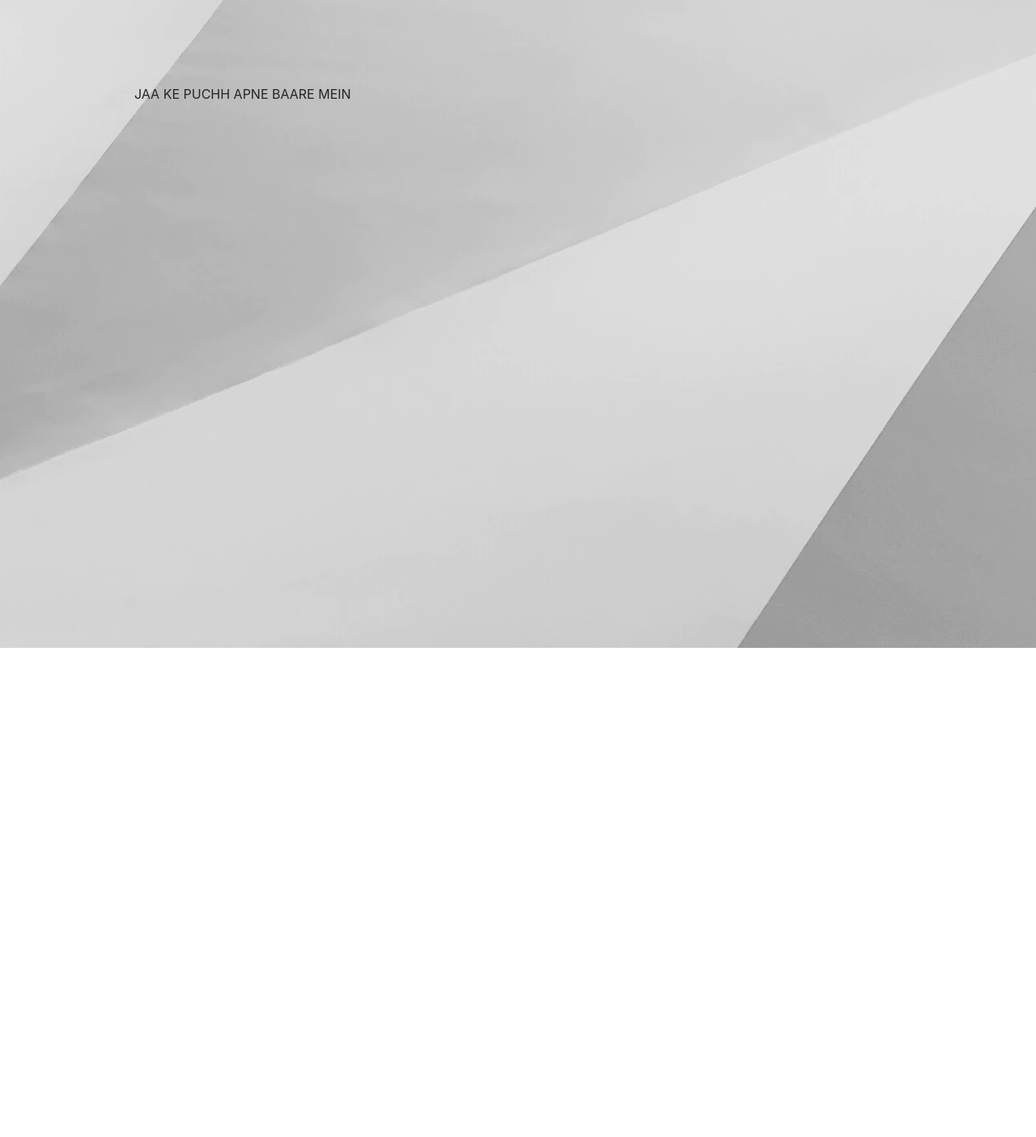
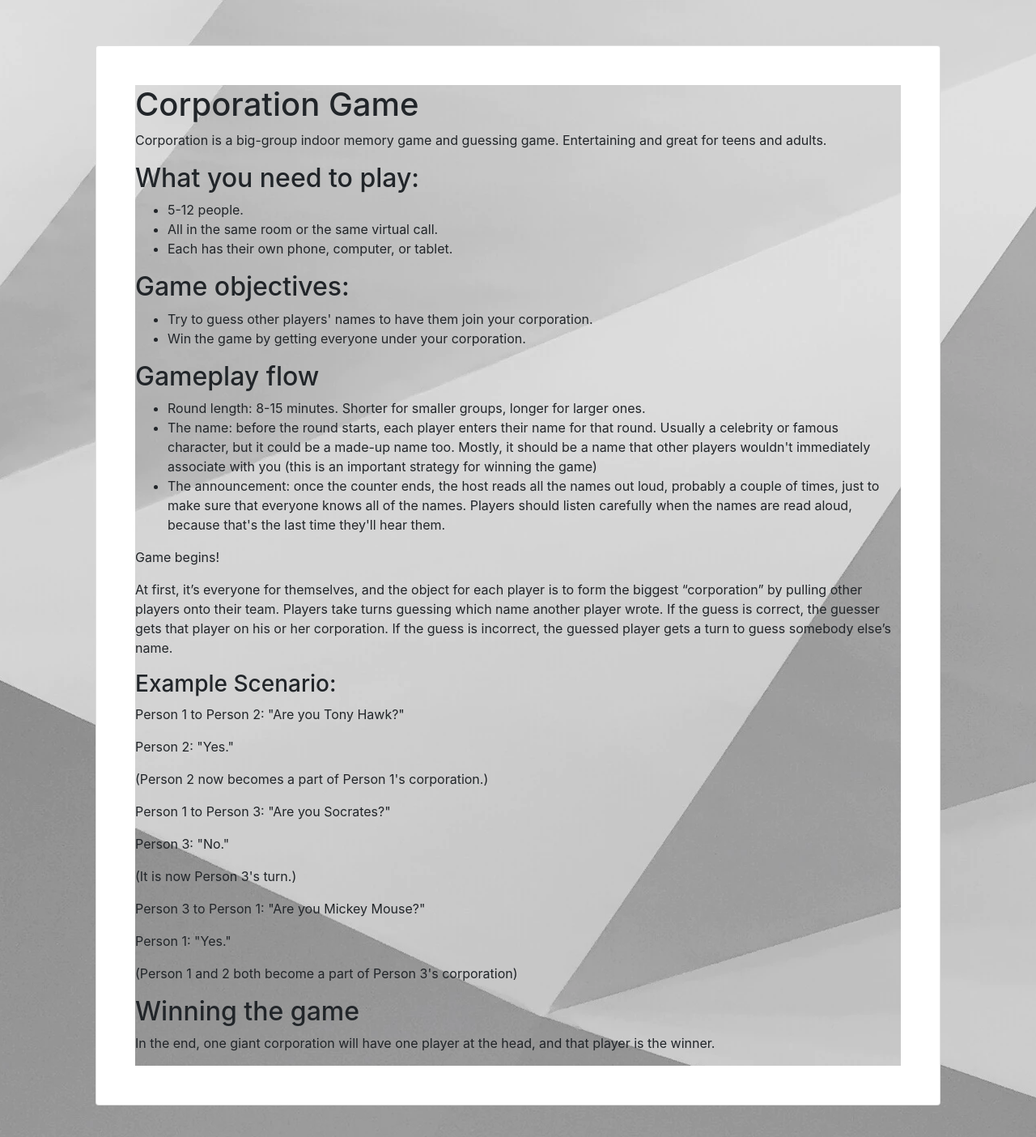
Before and after one commit to princethepatel/corporation, an Angular app in the folder frontend/: page /game-rules in a window 1280 px wide. Shown: the top 1404 px of the page at 81% size. Before the commit the page ends 800 px from the top, so only its background shows below. Built offline with nearby package versions, Linux system fonts and the light colour scheme.

Commit message:
add rules

```diff
--- a/frontend/src/app/components/game-rules/game-rules.component.html
+++ b/frontend/src/app/components/game-rules/game-rules.component.html
@@ -2,10 +2,45 @@
     <div class="container px-4 py-2 px-md-5 text-lg-start my-5">
         <div class=" mb-5 mb-lg-0 position-relative">
             <div class="bg-glass">
-                <div class="card-body px-4 py-5 px-md-5" id="form">
-                    <form>
-                        JAA KE PUCHH APNE BAARE MEIN
-                    </form>
+                <div class="card px-4 py-5 px-md-5" id="form">
+                    <head>
+                        <title>Corporation Game</title>
+                    </head>
+                    <body>
+                    <h1>Corporation Game</h1>
+                    <p>Corporation is a big-group indoor memory game and guessing game. Entertaining and great for teens and adults.</p>
+                    <h2>What you need to play:</h2>
+                    <ul>
+                        <li>5-12 people.</li>
+                        <li>All in the same room or the same virtual call.</li>
+                        <li>Each has their own phone, computer, or tablet.</li>
+                    </ul>
+                    <h2>Game objectives:</h2>
+                    <ul>
+                        <li>Try to guess other players' names to have them join your corporation.</li>
+                        <li>Win the game by getting everyone under your corporation.</li>
+                    </ul>
+                    <h2>Gameplay flow</h2>
+                    <ul>
+                        <li>Round length: 8-15 minutes. Shorter for smaller groups, longer for larger ones.</li>
+                        <li>The name: before the round starts, each player enters their name for that round. Usually a celebrity or famous character, but it could be a made-up name too. Mostly, it should be a name that other players wouldn't immediately associate with you (this is an important strategy for winning the game)</li>
+                        <li>The announcement: once the counter ends, the host reads all the names out loud, probably a couple of times, just to make sure that everyone knows all of the names. Players should listen carefully when the names are read aloud, because that's the last time they'll hear them.</li>
+                    </ul>
+                    <p>Game begins!</p>
+                    <p>At first, it’s everyone for themselves, and the object for each player is to form the biggest “corporation” by pulling other players onto their team. Players take turns guessing which name another player wrote. If the guess is correct, the guesser gets that player on his or her corporation. If the guess is incorrect, the guessed player gets a turn to guess somebody else’s name.</p>
+                    <h3>Example Scenario:</h3>
+                    <p>Person 1 to Person 2: "Are you Tony Hawk?"</p>
+                    <p>Person 2: "Yes."</p>
+                    <p>(Person 2 now becomes a part of Person 1's corporation.)</p>
+                    <p>Person 1 to Person 3: "Are you Socrates?"</p>
+                    <p>Person 3: "No."</p>
+                    <p>(It is now Person 3's turn.)</p>
+                    <p>Person 3 to Person 1: "Are you Mickey Mouse?"</p>
+                    <p>Person 1: "Yes."</p>
+                    <p>(Person 1 and 2 both become a part of Person 3's corporation)</p>
+                    <h2>Winning the game</h2>
+                    <p>In the end, one giant corporation will have one player at the head, and that player is the winner.</p>
+                    </body>
                 </div>
             </div>
         </div>
```
Also changed, not shown: 1 other file (tests, documents, lock files or other folders).
